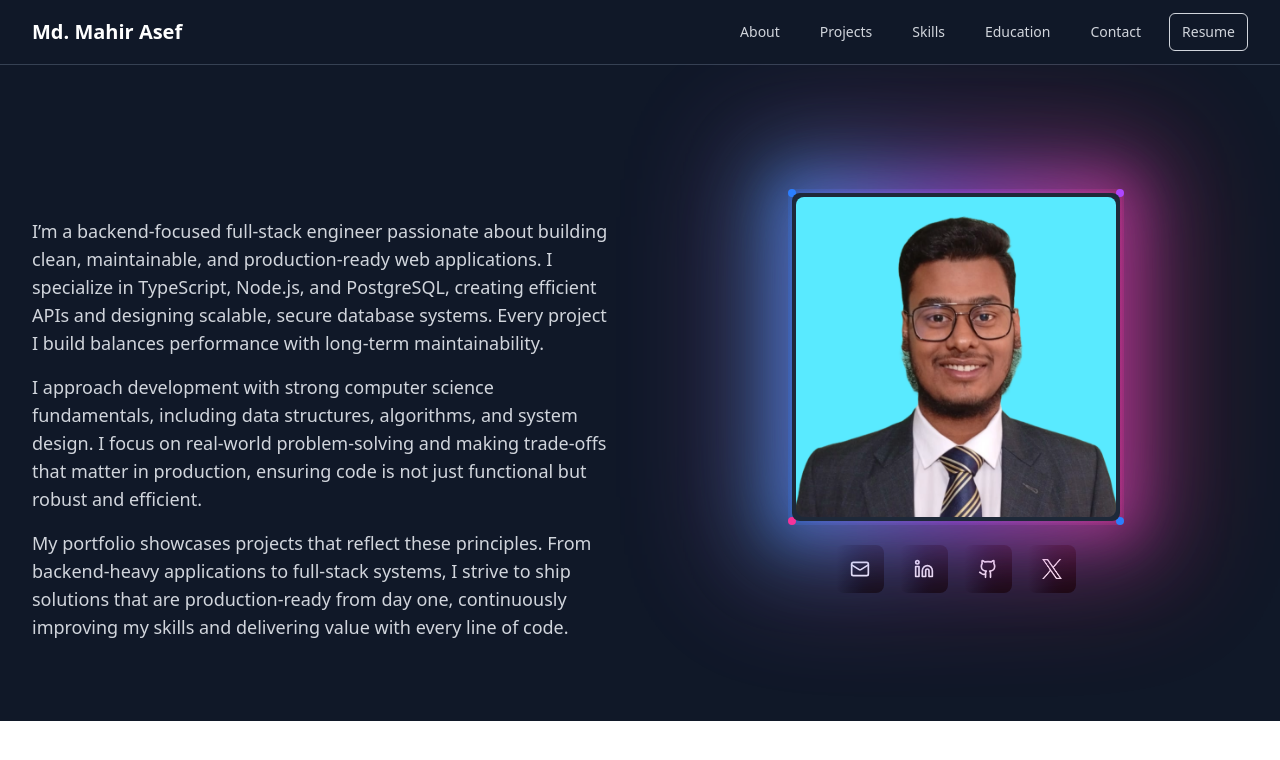
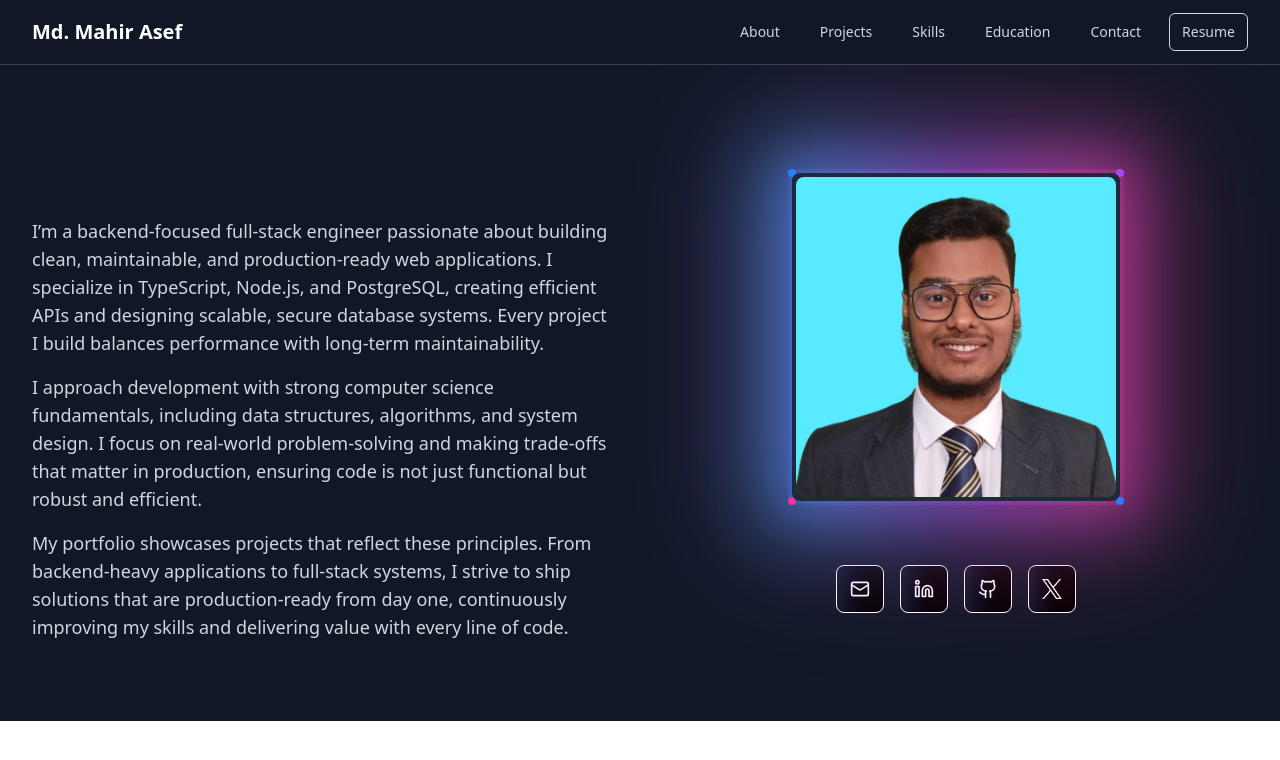
Before and after one commit to Md-Mahir-Asef/portfolio, a React (Vite) app: page / in a window 1280 px wide. Shown: the top 760 px of the page. Built offline with nearby package versions, Linux system fonts and the light colour scheme.

Commit message:
Feat(About): Create Social Media Icon borders.

```diff
--- a/src/sections/About.tsx
+++ b/src/sections/About.tsx
@@ -163,10 +163,10 @@ const About = () => {
                         </div>
 
                         {/* Social Media Icons */}
-                        <div className="flex space-x-4">
+                        <div className="flex space-x-4 mt-10">
                             <a
                                 href="mailto:mdmahirasef.dev@gmail.com"
-                                className="w-12 h-12 bg-linear-to-r from-gray-900 to-black rounded-lg flex items-center justify-center hover:scale-110 transition-all duration-300 group"
+                                className="w-12 h-12 bg-linear-to-r from-gray-900 to-black rounded-lg flex items-center justify-center hover:scale-110 transition-all duration-300 group border border-white"
                             >
                                 <Mail className="w-5 h-5 text-white" />
                             </a>
@@ -174,7 +174,7 @@ const About = () => {
                                 href="https://linkedin.com/in/your-profile"
                                 target="_blank"
                                 rel="noopener noreferrer"
-                                className="w-12 h-12 bg-linear-to-r from-gray-900 to-black rounded-lg flex items-center justify-center hover:scale-110 transition-all duration-300 group"
+                                className="w-12 h-12 bg-linear-to-r from-gray-900 to-black rounded-lg flex items-center justify-center hover:scale-110 transition-all duration-300 group border border-white"
                             >
                                 <Linkedin className="w-5 h-5 text-white" />
                             </a>
@@ -182,7 +182,7 @@ const About = () => {
                                 href="https://github.com/your-username"
                                 target="_blank"
                                 rel="noopener noreferrer"
-                                className="w-12 h-12 bg-linear-to-r from-gray-900 to-black rounded-lg flex items-center justify-center hover:scale-110 transition-all duration-300 group"
+                                className="w-12 h-12 bg-linear-to-r from-gray-900 to-black rounded-lg flex items-center justify-center hover:scale-110 transition-all duration-300 group border border-white"
                             >
                                 <Github className="w-5 h-5 text-white" />
                             </a>
@@ -190,7 +190,7 @@ const About = () => {
                                 href="https://twitter.com/your-username"
                                 target="_blank"
                                 rel="noopener noreferrer"
-                                className="w-12 h-12 bg-linear-to-r from-gray-900 to-black rounded-lg flex items-center justify-center hover:scale-110 transition-all duration-300 group"
+                                className="w-12 h-12 bg-linear-to-r from-gray-900 to-black rounded-lg flex items-center justify-center hover:scale-110 transition-all duration-300 group border border-white"
                             >
                                 <img
                                     src="/images/x-white.png"
```
